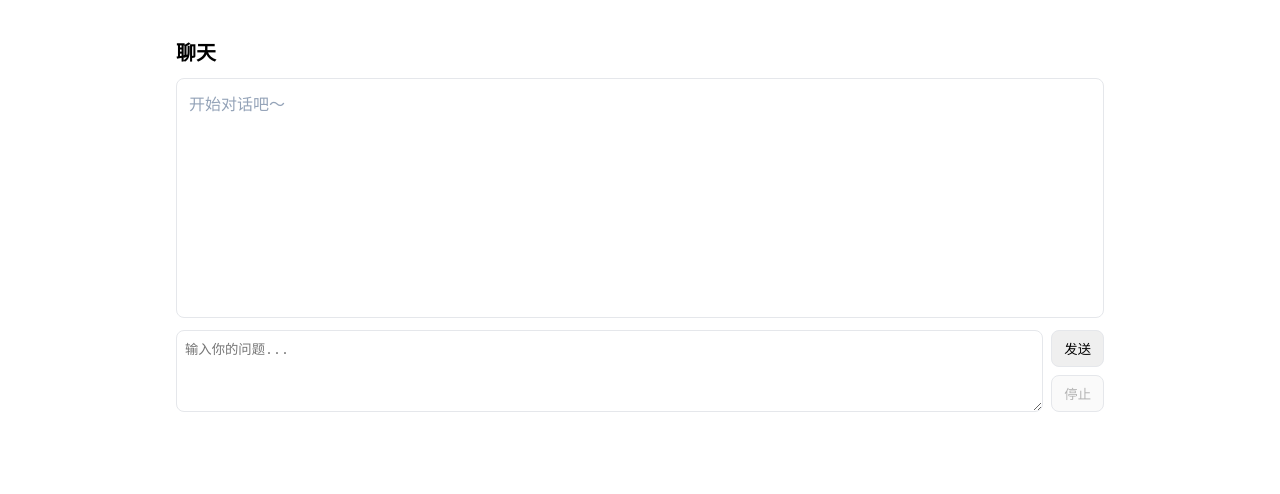
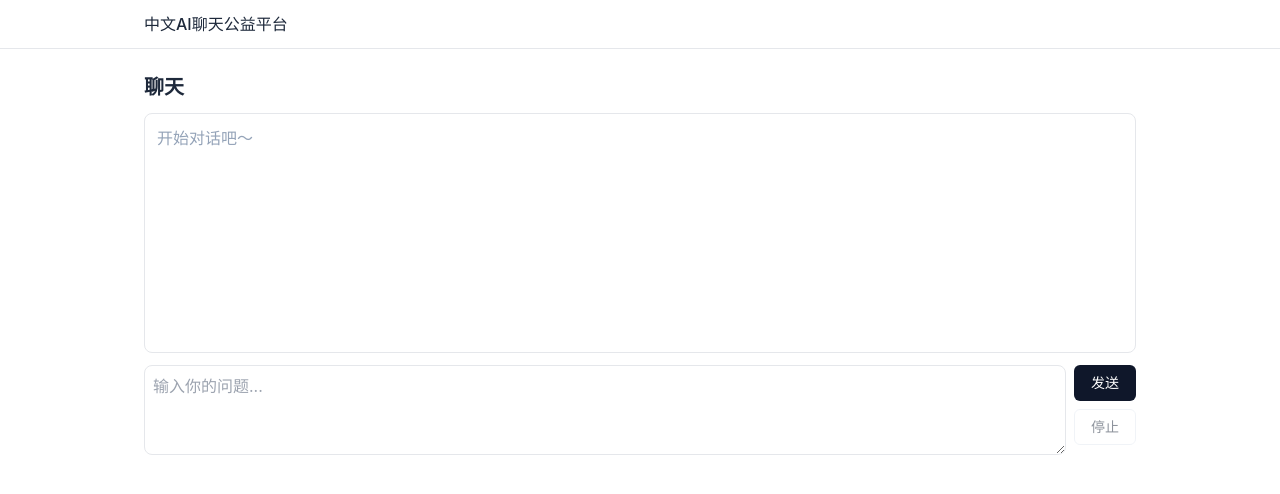
Before and after one commit to ustc21xyx/AI-chat-platform, a Next.js app: page /chat in a window 1280 px wide. Shown: the top 494 px of the page. Built offline with nearby package versions, Linux system fonts and the light colour scheme.

Commit message:
feat(frontend): init Next.js app structure, Tailwind config, basic chat page and mock streaming API

```diff
--- a/app/chat/page.tsx
+++ b/app/chat/page.tsx
@@ -1,6 +1,7 @@
 "use client"
 
-import { useEffect, useRef, useState } from 'react'
+import { useRef, useState } from 'react'
+import { Button } from '@/components/ui/button'
 
 type ChatMessage = {
   role: 'user' | 'assistant'
@@ -40,7 +41,6 @@ export default function ChatPage() {
         const { done, value } = await reader.read()
         if (done) break
         const chunk = decoder.decode(value, { stream: true })
-        // 解析形如: data: xxx\n\n 的行
         const lines = chunk.split('\n')
         for (const line of lines) {
           const trimmed = line.trim()
@@ -78,35 +78,31 @@ export default function ChatPage() {
   }
 
   return (
-    <main style={{maxWidth: 960, margin: '0 auto', padding: '24px 16px'}}>
-      <h1 style={{fontSize: 20, marginBottom: 12}}>聊天</h1>
+    <main>
+      <h1 className="text-xl font-semibold mb-3">聊天</h1>
 
-      <div style={{border: '1px solid #e5e7eb', borderRadius: 8, padding: 12, minHeight: 240}}>
+      <div className="border rounded-lg p-3 min-h-[240px]">
         {messages.length === 0 && (
-          <div style={{color: '#94a3b8'}}>开始对话吧～</div>
+          <div className="text-slate-400">开始对话吧～</div>
         )}
         {messages.map((m, idx) => (
-          <div key={idx} style={{whiteSpace: 'pre-wrap', padding: '6px 0'}}>
+          <div key={idx} className="whitespace-pre-wrap py-1.5">
             <b>{m.role === 'user' ? '你' : '助手'}：</b> {m.content}
           </div>
         ))}
       </div>
 
-      <div style={{display: 'flex', gap: 8, marginTop: 12}}>
+      <div className="flex gap-2 mt-3">
         <textarea
           value={input}
           onChange={(e) => setInput(e.target.value)}
           placeholder="输入你的问题..."
           rows={3}
-          style={{flex: 1, padding: 8, border: '1px solid #e5e7eb', borderRadius: 8}}
+          className="flex-1 p-2 border rounded-lg"
         />
-        <div style={{display: 'flex', flexDirection: 'column', gap: 8}}>
-          <button onClick={handleSend} disabled={isStreaming} style={{padding: '8px 12px', borderRadius: 8, border: '1px solid #e5e7eb'}}>
-            发送
-          </button>
-          <button onClick={handleStop} disabled={!isStreaming} style={{padding: '8px 12px', borderRadius: 8, border: '1px solid #e5e7eb'}}>
-            停止
-          </button>
+        <div className="flex flex-col gap-2">
+          <Button onClick={handleSend} disabled={isStreaming}>发送</Button>
+          <Button onClick={handleStop} disabled={!isStreaming} variant="outline">停止</Button>
         </div>
       </div>
     </main>
--- a/app/globals.css
+++ b/app/globals.css
@@ -1,3 +1,7 @@
+@tailwind base;
+@tailwind components;
+@tailwind utilities;
+
 * { box-sizing: border-box; }
 html, body { padding: 0; margin: 0; }
 body { font-family: -apple-system, BlinkMacSystemFont, Segoe UI, Roboto, Helvetica, Arial, "Noto Sans", "PingFang SC", "Microsoft YaHei", sans-serif; }
--- a/app/layout.tsx
+++ b/app/layout.tsx
@@ -13,7 +13,14 @@ export default function RootLayout({
 }) {
   return (
     <html lang="zh-CN">
-      <body>{children}</body>
+      <body className="min-h-screen bg-white text-slate-800">
+        <header className="border-b sticky top-0 bg-white/70 backdrop-blur">
+          <div className="max-w-5xl mx-auto px-4 py-3 font-medium">中文AI聊天公益平台</div>
+        </header>
+        <main className="max-w-5xl mx-auto px-4 py-6">
+          {children}
+        </main>
+      </body>
     </html>
   )
 }
--- a/app/page.tsx
+++ b/app/page.tsx
@@ -1,14 +1,17 @@
 import Link from 'next/link'
+import { Button } from '@/components/ui/button'
 
 export default function HomePage() {
   return (
-    <main style={{maxWidth: 960, margin: '0 auto', padding: '24px 16px'}}>
-      <h1 style={{fontSize: 24, marginBottom: 16}}>中文AI聊天公益平台</h1>
-      <p style={{color: '#64748b'}}>这是前端应用的起始页。请前往聊天页体验。</p>
-      <ul style={{marginTop: 16, lineHeight: 2}}>
-        <li>➡️ <Link href="/chat">前往聊天页</Link></li>
-        <li>📄 <a href="https://github.com/" target="_blank" rel="noreferrer">查看项目文档（docs/）</a></li>
-      </ul>
+    <main>
+      <section className="py-10">
+        <h1 className="text-2xl font-semibold">中文AI聊天公益平台</h1>
+        <p className="text-slate-500 mt-1">这是前端应用的起始页。请前往聊天页体验。</p>
+        <div className="flex gap-3 mt-4">
+          <Link href="/chat"><Button>前往聊天页</Button></Link>
+          <a href="https://github.com/" target="_blank" rel="noreferrer"><Button variant="outline">查看文档</Button></a>
+        </div>
+      </section>
     </main>
   )
 }
--- /dev/null
+++ b/components/ui/button.tsx
@@ -0,0 +1,32 @@
+import * as React from 'react'
+import { cn } from '@/lib/utils'
+
+export interface ButtonProps extends React.ButtonHTMLAttributes<HTMLButtonElement> {
+  variant?: 'default' | 'outline' | 'ghost'
+  size?: 'sm' | 'md' | 'lg'
+}
+
+const base = 'inline-flex items-center justify-center rounded-md font-medium transition-colors focus-visible:outline-none focus-visible:ring-2 focus-visible:ring-slate-400 disabled:pointer-events-none disabled:opacity-50'
+const variants = {
+  default: 'bg-slate-900 text-white hover:bg-slate-800',
+  outline: 'border border-slate-200 hover:bg-slate-50',
+  ghost: 'hover:bg-slate-100',
+}
+const sizes = {
+  sm: 'h-8 px-3 text-sm',
+  md: 'h-9 px-4 text-sm',
+  lg: 'h-10 px-5 text-base',
+}
+
+export const Button = React.forwardRef<HTMLButtonElement, ButtonProps>(
+  ({ className, variant = 'default', size = 'md', ...props }, ref) => {
+    return (
+      <button
+        ref={ref}
+        className={cn(base, variants[variant], sizes[size], className)}
+        {...props}
+      />
+    )
+  }
+)
+Button.displayName = 'Button'
--- /dev/null
+++ b/lib/utils.ts
@@ -0,0 +1,6 @@
+import { clsx, type ClassValue } from 'clsx'
+import { twMerge } from 'tailwind-merge'
+
+export function cn(...inputs: ClassValue[]) {
+  return twMerge(clsx(inputs))
+}
--- /dev/null
+++ b/postcss.config.js
@@ -0,0 +1,6 @@
+module.exports = {
+  plugins: {
+    tailwindcss: {},
+    autoprefixer: {},
+  },
+}
--- /dev/null
+++ b/tailwind.config.js
@@ -0,0 +1,13 @@
+/** @type {import('tailwindcss').Config} */
+module.exports = {
+  darkMode: ['class'],
+  content: [
+    './app/**/*.{ts,tsx}',
+    './components/**/*.{ts,tsx}',
+    './pages/**/*.{ts,tsx}',
+  ],
+  theme: {
+    extend: {},
+  },
+  plugins: [],
+}
```
Also changed, not shown: package.json (+9 -2 lines), 2 other files (tests, documents, lock files or other folders).
